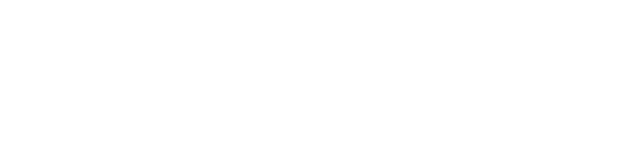
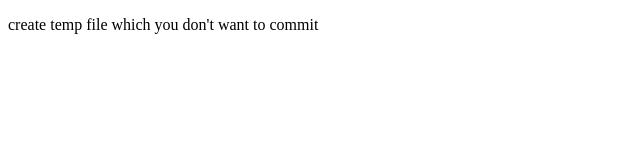
Before and after one commit to GajeraTarmi/TarmiGitExercise, a plain HTML site: page practice.html in a window 1280 px wide. Shown: the whole page, without its empty margins (0-640 px from the left). Drawn offline with Linux system fonts and the light colour scheme.

Commit message:
stage changes

```diff
--- a/practice.html
+++ b/practice.html
@@ -3,4 +3,7 @@
     <head>
         <title>This is stash example</title>
     </head>
+    <body>
+        <p>create temp file which you don't want to commit</p>
+    </body>
 </html>
```
